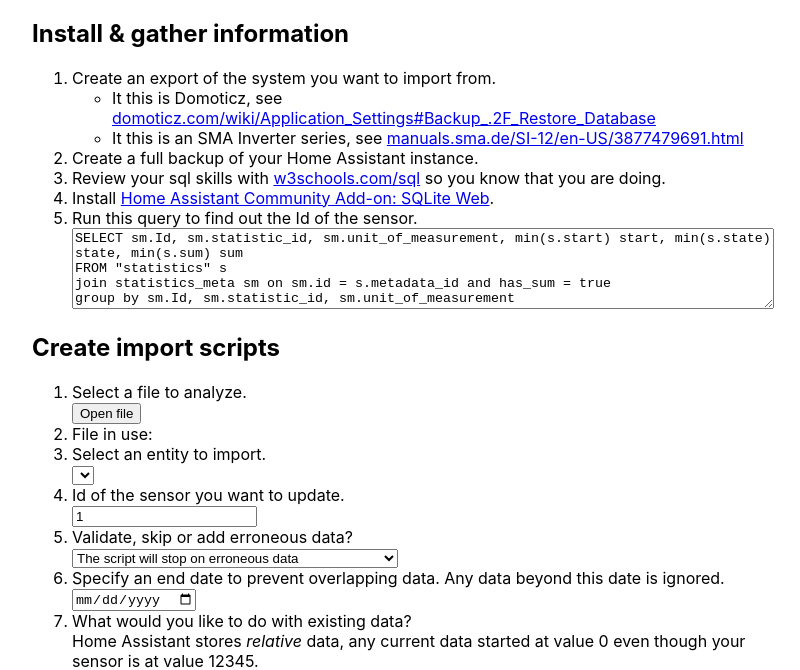
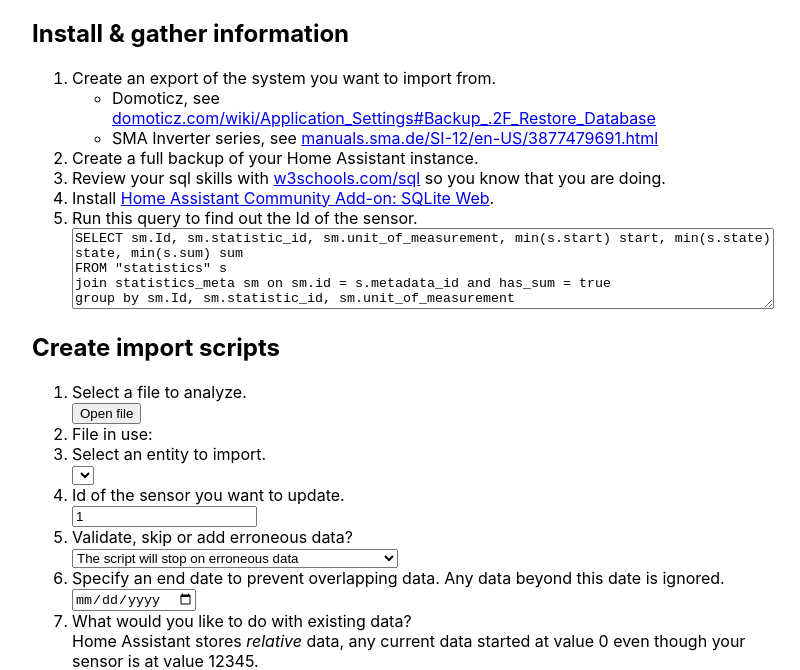
Before and after one commit to Johanbos/home-assistant-import, an Electron app: page src/ui/index.html in a window 800 px wide. Shown: the part 95-765 px from the top of the page. Drawn offline with Linux system fonts and the light colour scheme.

Commit message:
Update index.html

```diff
--- a/src/ui/index.html
+++ b/src/ui/index.html
@@ -12,8 +12,8 @@
           <li>
             Create an export of the system you want to import from.
             <ul>
-              <li>It this is Domoticz, see <a href="https://www.domoticz.com/wiki/Application_Settings#Backup_.2F_Restore_Database" target="blank">domoticz.com/wiki/Application_Settings#Backup_.2F_Restore_Database</a></li>
-              <li>It this is an SMA Inverter series, see <a href="https://manuals.sma.de/SI-12/en-US/3877479691.html" target="blank">manuals.sma.de/SI-12/en-US/3877479691.html</a></li>
+              <li>Domoticz, see <a href="https://www.domoticz.com/wiki/Application_Settings#Backup_.2F_Restore_Database" target="blank">domoticz.com/wiki/Application_Settings#Backup_.2F_Restore_Database</a></li>
+              <li>SMA Inverter series, see <a href="https://manuals.sma.de/SI-12/en-US/3877479691.html" target="blank">manuals.sma.de/SI-12/en-US/3877479691.html</a></li>
             </ul>
           </li>
           <li>Create a full backup of your Home Assistant instance.</li>
```
